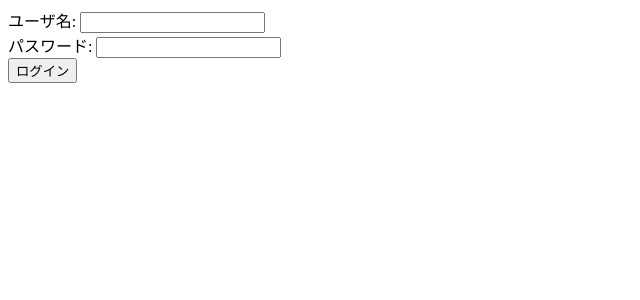
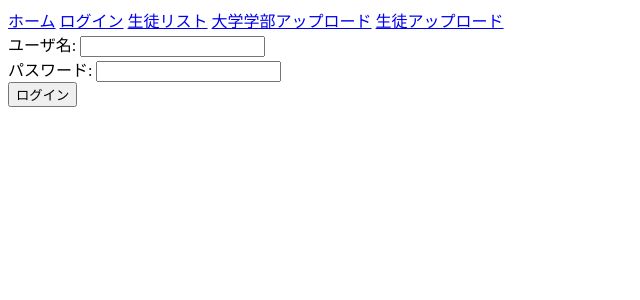
Before and after one commit to k4pu/admission_exam, a Django app: page /admission_exam_db/login/ in a window 1280 px wide. Shown: the top 300 px of the page, without its empty margins (0-640 px from the left). Run offline with Django 5.2, Linux system fonts and the light colour scheme.

Commit message:
created navigation bar.

```diff
--- a/admission_exam_db/templates/admission_exam_db/base.html
+++ b/admission_exam_db/templates/admission_exam_db/base.html
@@ -3,6 +3,8 @@
 <head>
     <meta charset="utf-8">
     <meta name="viewport" content="width=device=width, initial-scale=1.0">
+    {% load static %}
+    <link rel="stylesheet" href="{% static 'admission_exam_db/css/style.css' %}" type="text/css">
     {% block head %}
     <!-- 子テンプレートがここにヘッダ要素を挿入する -->
     {% endblock %}
@@ -11,6 +13,13 @@
 <body>
     <!-- コンテンツ部分 -->
     <main>
+        <div class="topnav">
+          <a href="{% url 'admission_exam_db:index' %}">ホーム</a>
+          <a href="{% url 'admission_exam_db:login' %}">ログイン</a>
+          <a href="{% url 'admission_exam_db:student' %}">生徒リスト</a>
+          <a href="{% url 'admission_exam_db:upload_university_faculty' %}">大学学部アップロード</a>
+          <a href="{% url 'admission_exam_db:upload_student' %}">生徒アップロード</a>
+        </div>
         {% block content %}
         <!-- 子テンプレートがここにコンテンツを挿入する -->
         {% endblock %}
--- a/admission_exam_db/templates/admission_exam_db/login.html
+++ b/admission_exam_db/templates/admission_exam_db/login.html
@@ -9,7 +9,7 @@
         </div>
         <div>
             <label for="password">パスワード:</label>
-            <input type="text" name="password" id="password" required>
+            <input type="password" name="password" id="password" required>
         </div>
         <button type="submit">ログイン</button>
     </form>
--- a/admission_exam_db/templates/admission_exam_db/student_admission_exam_form.html
+++ b/admission_exam_db/templates/admission_exam_db/student_admission_exam_form.html
@@ -3,7 +3,6 @@
 {% block head %}
 {% load static %}
     <script src="{% static 'admission_exam_db/js/autocomplete.js' %}" defer></script>
-    <link rel="stylesheet" href="{% static 'admission_exam_db/css/style.css' %}" type="text/css">
 {% endblock %}
 {% block title %}{{ student_name }}受験記録{% endblock %}
 
```
